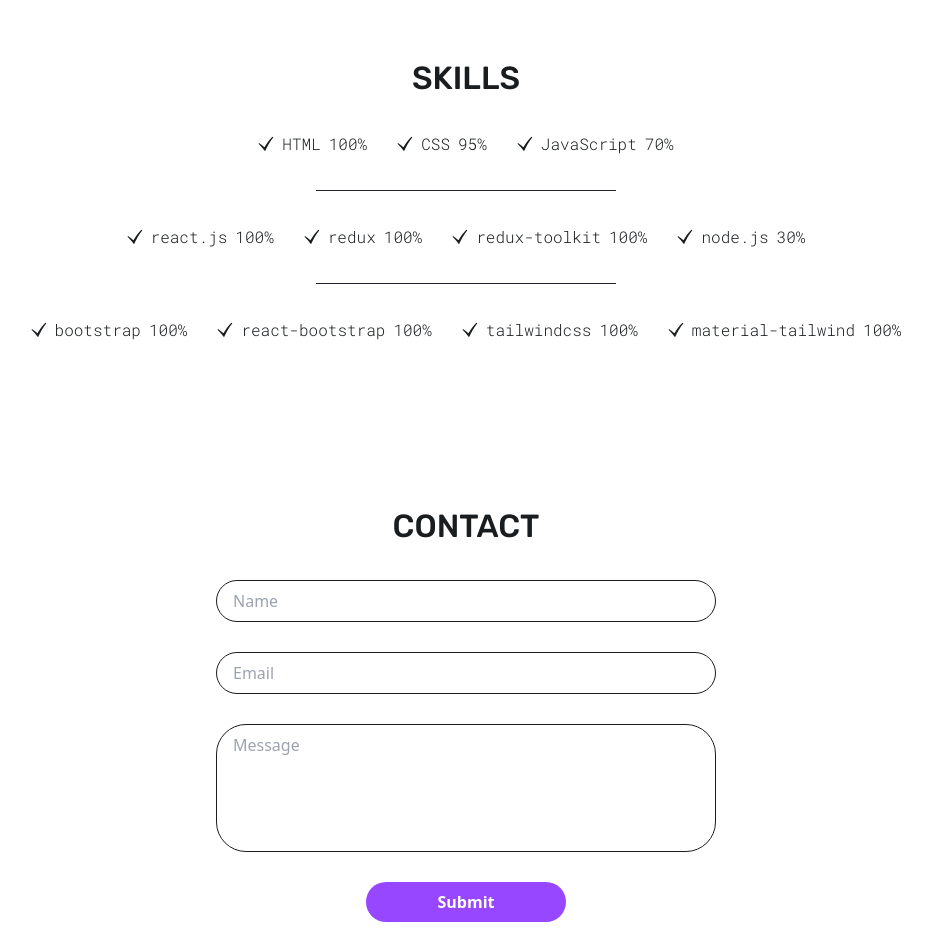
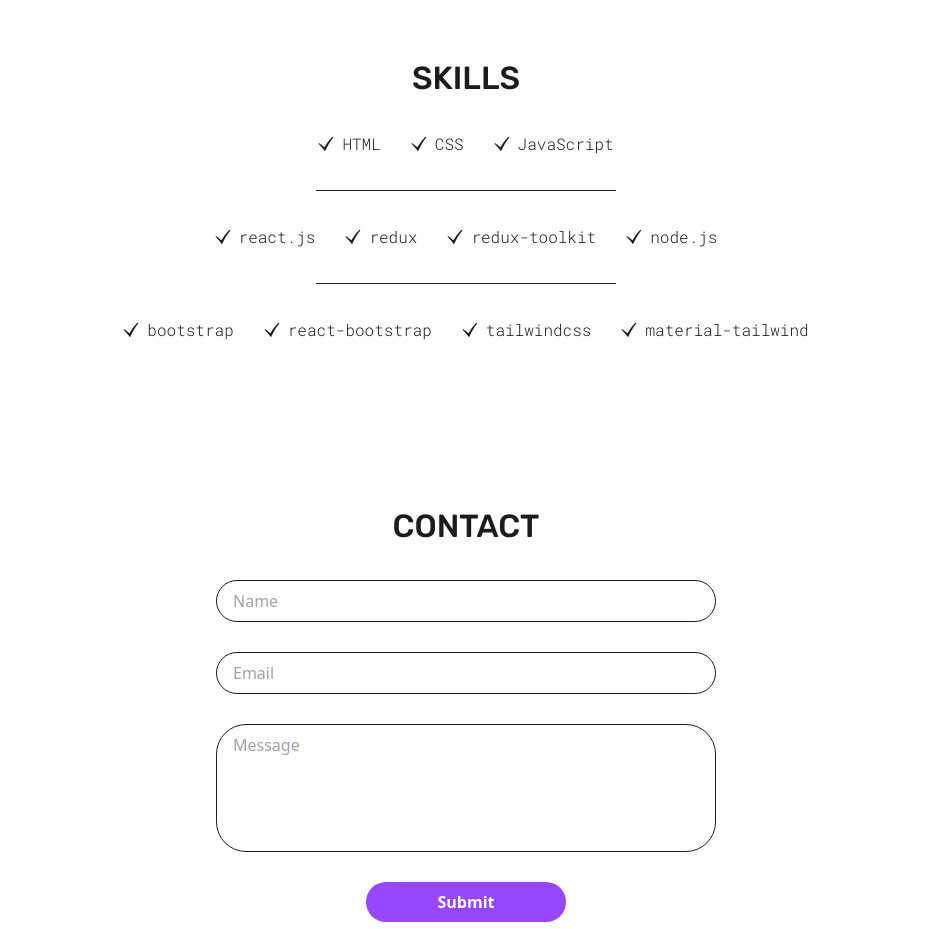
Before and after one commit to MuhammedMostafaSalem/my-portfolio, a React (Vite) app: page / in a window 1280 px wide. Shown: the part 1560-2489 px from the top of the page, without its empty margins (174-1106 px from the left). Built offline with nearby package versions, Linux system fonts and the light colour scheme.

Commit message:
Remove degree

```diff
--- a/src/components/utils/SkillList.jsx
+++ b/src/components/utils/SkillList.jsx
@@ -1,13 +1,12 @@
 import React from 'react'
 import { GiCheckMark } from "react-icons/gi";
 
-const SkillList = ({ skill, degree, isDarkMode }) => {
+const SkillList = ({ skill, isDarkMode }) => {
 
     return (
         <div className={`flex gap-2 items-center ${isDarkMode ? 'text-textWhaite' : 'text-textBlack'}`}>
             <GiCheckMark />
             <p>{skill}</p>
-            <p>{degree}</p>
         </div>
     )
 }
--- a/src/sections/skills/Skills.jsx
+++ b/src/sections/skills/Skills.jsx
@@ -13,27 +13,27 @@ const Skills = () => {
             <Title title={t("Skills")} />
 
             <div className='flex justify-center self-center flex-wrap gap-x-[40px] max-w-[26ch] sm1-min:max-w-fit sm1-min:gap-[30px]'>
-                <SkillList skill="HTML" degree="100%" isDarkMode={isDarkMode} />
-                <SkillList skill="CSS" degree="95%" isDarkMode={isDarkMode} />
-                <SkillList skill="JavaScript" degree="70%" isDarkMode={isDarkMode} />
+                <SkillList skill="HTML" isDarkMode={isDarkMode} />
+                <SkillList skill="CSS" isDarkMode={isDarkMode} />
+                <SkillList skill="JavaScript" isDarkMode={isDarkMode} />
             </div>
 
             <hr className={`my-1 border-1 ${isDarkMode ? 'border-bgWhaite' : 'border-bgblack'} w-[100px] sm1-min:w-[300px] mx-auto`} />
 
             <div className='flex justify-center self-center flex-wrap gap-x-[40px] max-w-[26ch] sm1-min:max-w-fit sm1-min:gap-[30px]'>
-                <SkillList skill="react.js" degree="100%" isDarkMode={isDarkMode} />
-                <SkillList skill="redux" degree="100%" isDarkMode={isDarkMode} />
-                <SkillList skill="redux-toolkit" degree="100%" isDarkMode={isDarkMode} />
-                <SkillList skill="node.js" degree="30%" isDarkMode={isDarkMode} />
+                <SkillList skill="react.js" isDarkMode={isDarkMode} />
+                <SkillList skill="redux" isDarkMode={isDarkMode} />
+                <SkillList skill="redux-toolkit" isDarkMode={isDarkMode} />
+                <SkillList skill="node.js" isDarkMode={isDarkMode} />
             </div>
 
             <hr className={`my-1 border-1 ${isDarkMode ? 'border-bgWhaite' : 'border-bgblack'} w-[100px] sm1-min:w-[300px] mx-auto`} />
 
             <div className='flex justify-center self-center flex-wrap gap-x-[40px] max-w-[26ch] sm1-min:max-w-fit sm1-min:gap-[30px]'>
-                <SkillList skill="bootstrap" degree="100%" isDarkMode={isDarkMode} />
-                <SkillList skill="react-bootstrap" degree="100%" isDarkMode={isDarkMode} />
-                <SkillList skill="tailwindcss" degree="100%" isDarkMode={isDarkMode} />
-                <SkillList skill="material-tailwind" degree="100%" isDarkMode={isDarkMode} />
+                <SkillList skill="bootstrap" isDarkMode={isDarkMode} />
+                <SkillList skill="react-bootstrap" isDarkMode={isDarkMode} />
+                <SkillList skill="tailwindcss" isDarkMode={isDarkMode} />
+                <SkillList skill="material-tailwind" isDarkMode={isDarkMode} />
             </div>
         </div>
     )
```
